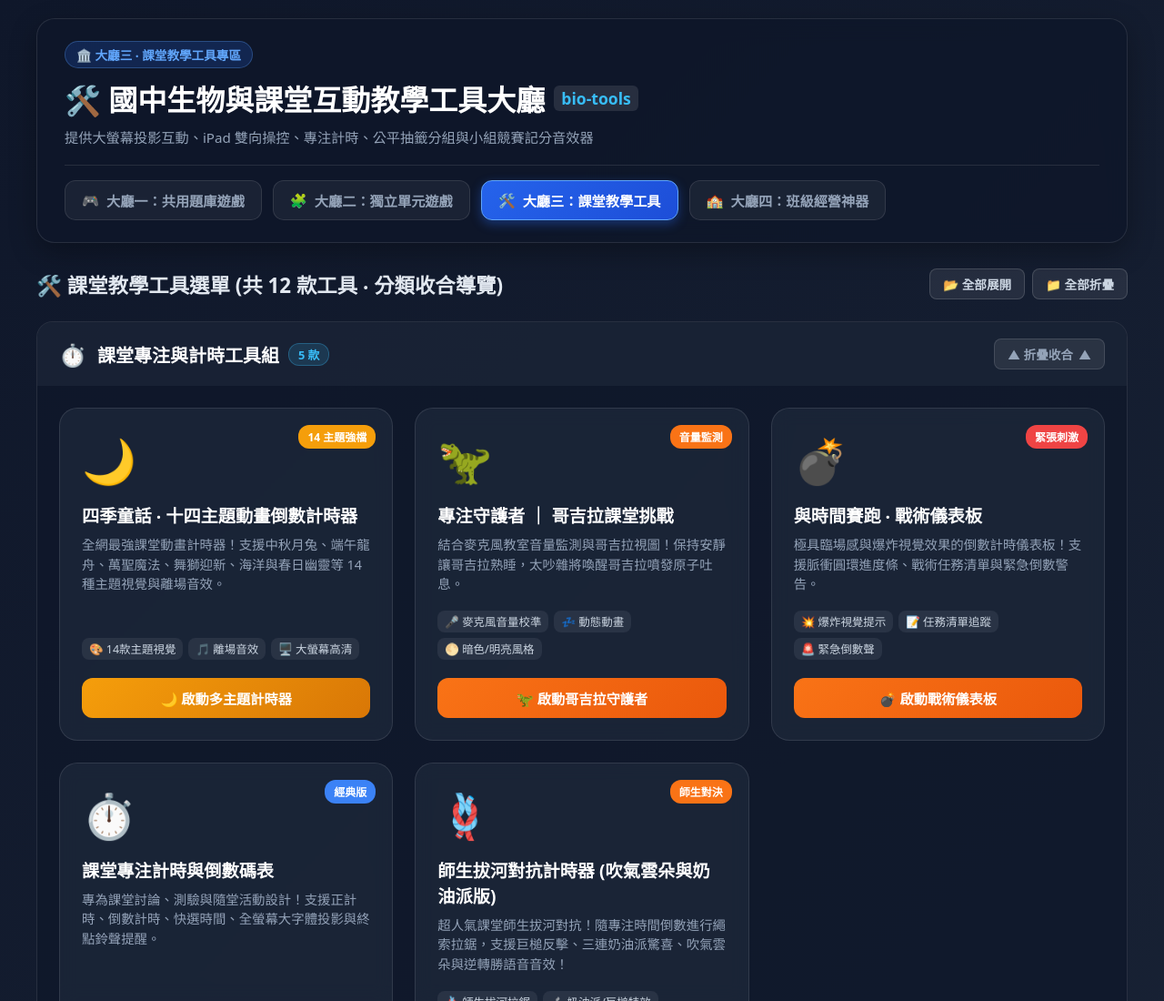
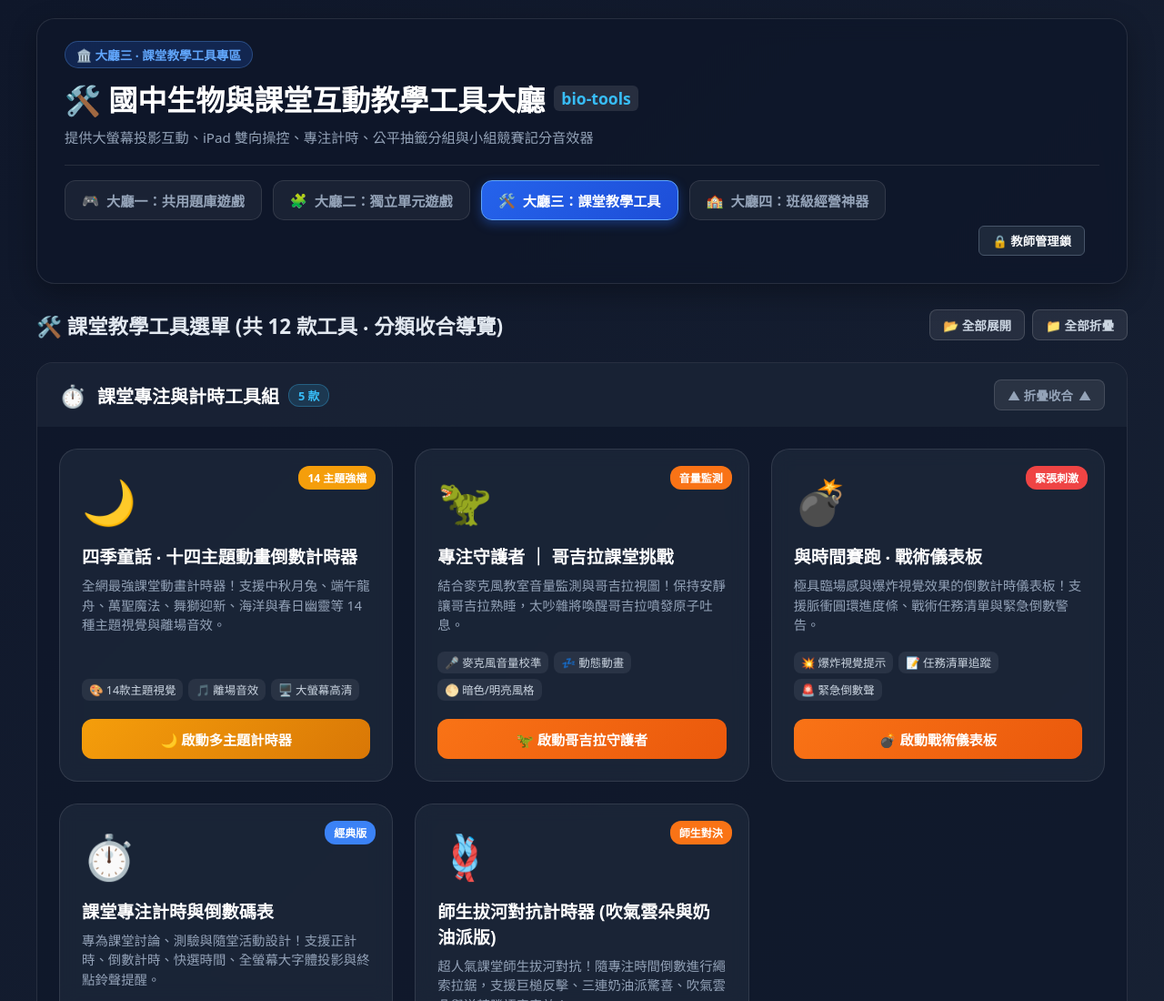
Before and after one commit to zeroseven-hue/bio-tools, a plain HTML site: page index.html in a window 1280 px wide. Shown: the top 1100 px of the page at 91% size. Drawn offline with Linux system fonts and the light colour scheme.

Commit message:
security: update unified teacher PIN to 8088 without prompt leakage

```diff
--- a/app.js
+++ b/app.js
@@ -124,3 +124,14 @@ document.addEventListener('DOMContentLoaded', () => {
   // Initialize collapse states from LocalStorage
   loadCollapseState();
 });
+
+// 🔒 大廳三 教師安全鎖 (預設 8088，無提示洩漏)
+function toggleTeacherPinLock() {
+    const cur = localStorage.getItem('teacher_global_pin') || '8088';
+    const pwd = prompt('🔒 請輸入教師管理解鎖密碼：');
+    if (pwd === cur) {
+        alert('✅ 密碼正確，已解鎖教師管理工具！');
+    } else if (pwd !== null) {
+        alert('❌ 密碼錯誤！');
+    }
+}
--- a/index.html
+++ b/index.html
@@ -36,7 +36,8 @@
           <span class="text">大廳四：班級經營神器</span>
         </a>
       </nav>
-    </header>
+      <div style="text-align:right; padding:6px 16px;"><button id="btnTeacherPinLock" style="background:#1e293b; color:#f8fafc; border:1px solid #475569; padding:6px 14px; border-radius:6px; font-weight:700; cursor:pointer;" onclick="toggleTeacherPinLock()">🔒 教師管理鎖</button></div>
+</header>
 
     <main class="lobby-main">
       <div class="lobby-bar-actions">
```
